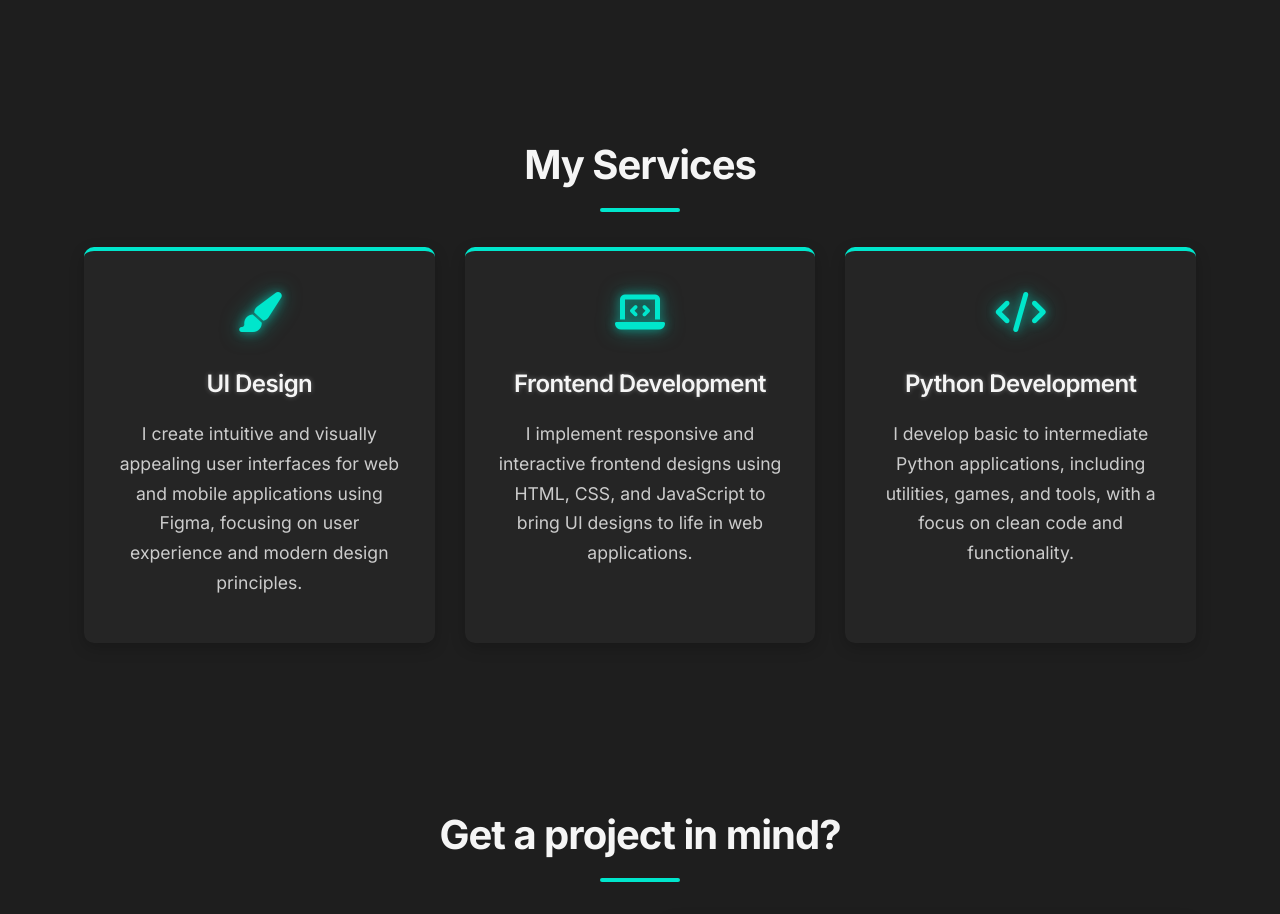
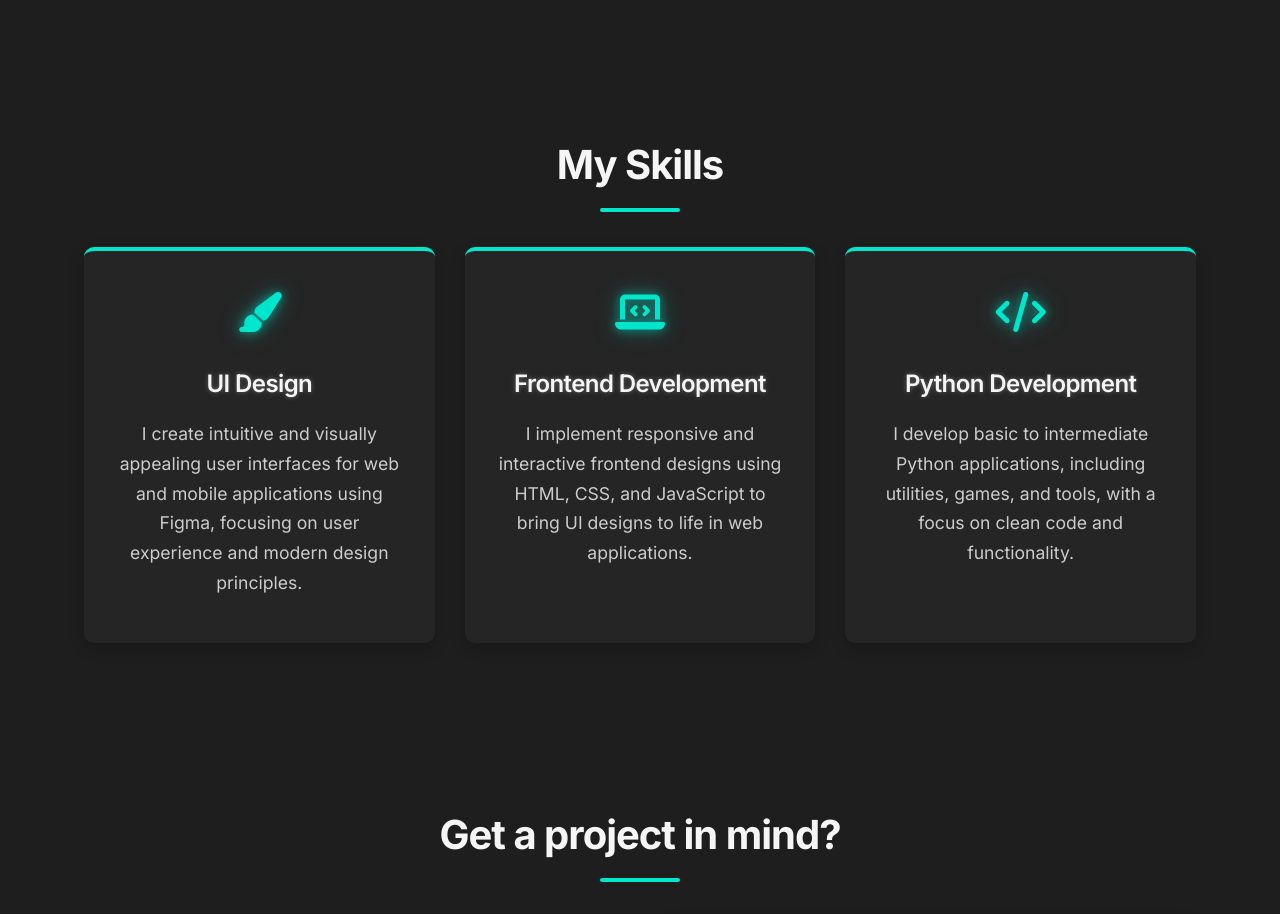
Before and after one commit to BlissLopes/Portfolio, a plain HTML site: page index.html in a window 1280 px wide. Shown: the part 2540-3454 px from the top of the page. Drawn offline with nearby package versions, Linux system fonts and the light colour scheme.

Commit message:
Update index.html

```diff
--- a/index.html
+++ b/index.html
@@ -878,7 +878,7 @@
     <!-- Services Section -->
     <section class="services" id="services">
         <div class="container">
-            <h2>My Services</h2>
+            <h2>My Skills </h2>
             <div class="services-grid">
                 <div class="service-card">
                     <div class="service-icon glow-text">
@@ -1131,4 +1131,5 @@
         });
     </script>
 </body>
+
 </html>
```
